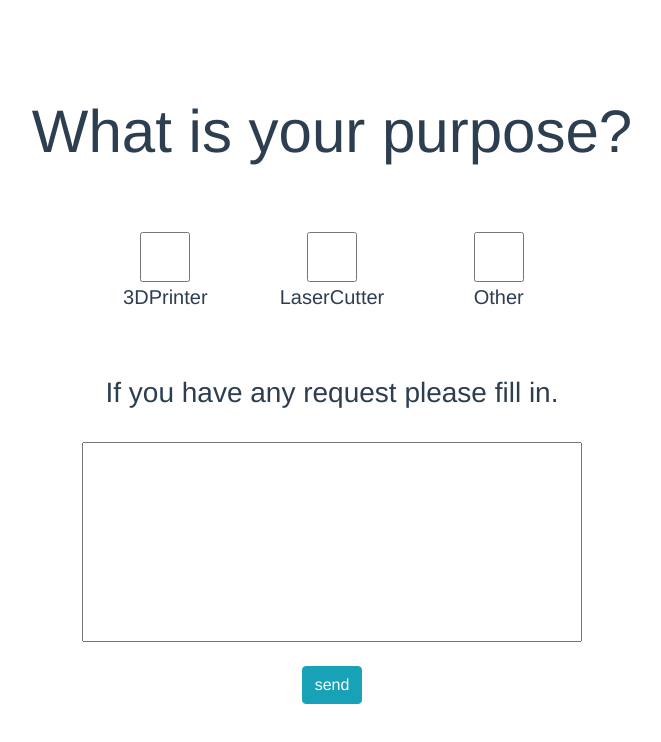
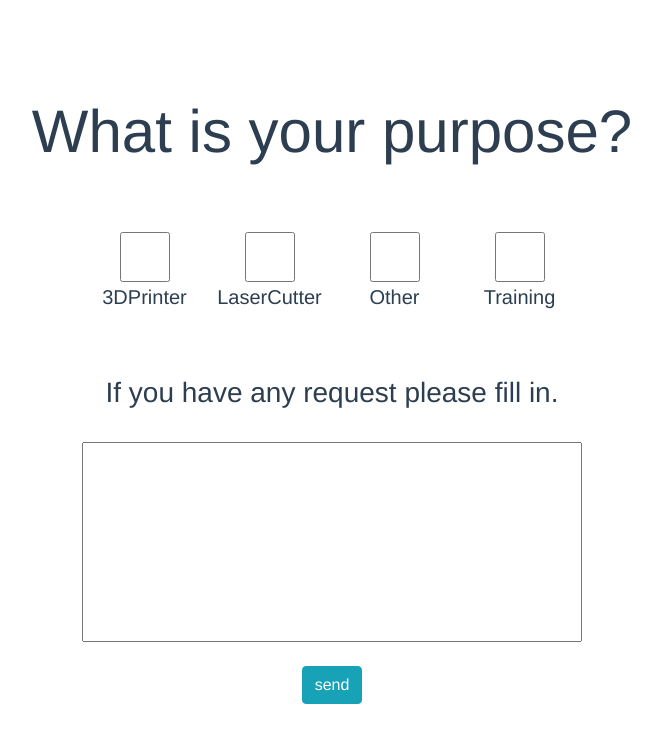
Before and after one commit to AizuGeekDojo/EnterLeaveSystem, a Vue app in the folder front/: page /#/question in a window 1280 px wide. Shown: the top 742 px of the page, without its empty margins (308-969 px from the left). Built offline with nearby package versions, Linux system fonts and the light colour scheme.

Commit message:
講習会の項目を追加

```diff
--- a/front/src/components/question.vue
+++ b/front/src/components/question.vue
@@ -14,6 +14,10 @@
           <div class="checkbox">
             <input class="btn btn-info" type="checkbox" value="Other" v-model="checkedUse">
             <label for="Other" style="font-size: 20px">Other</label>
+          </div>
+          <div class="checkbox">
+            <input class="btn btn-info" type="checkbox" value="Training session" v-model="checkedUse">
+            <label for="Training" style="font-size: 20px">Training</label>
           </div>
         </div>
         <h3>If you have any request please fill in.</h3>
```
